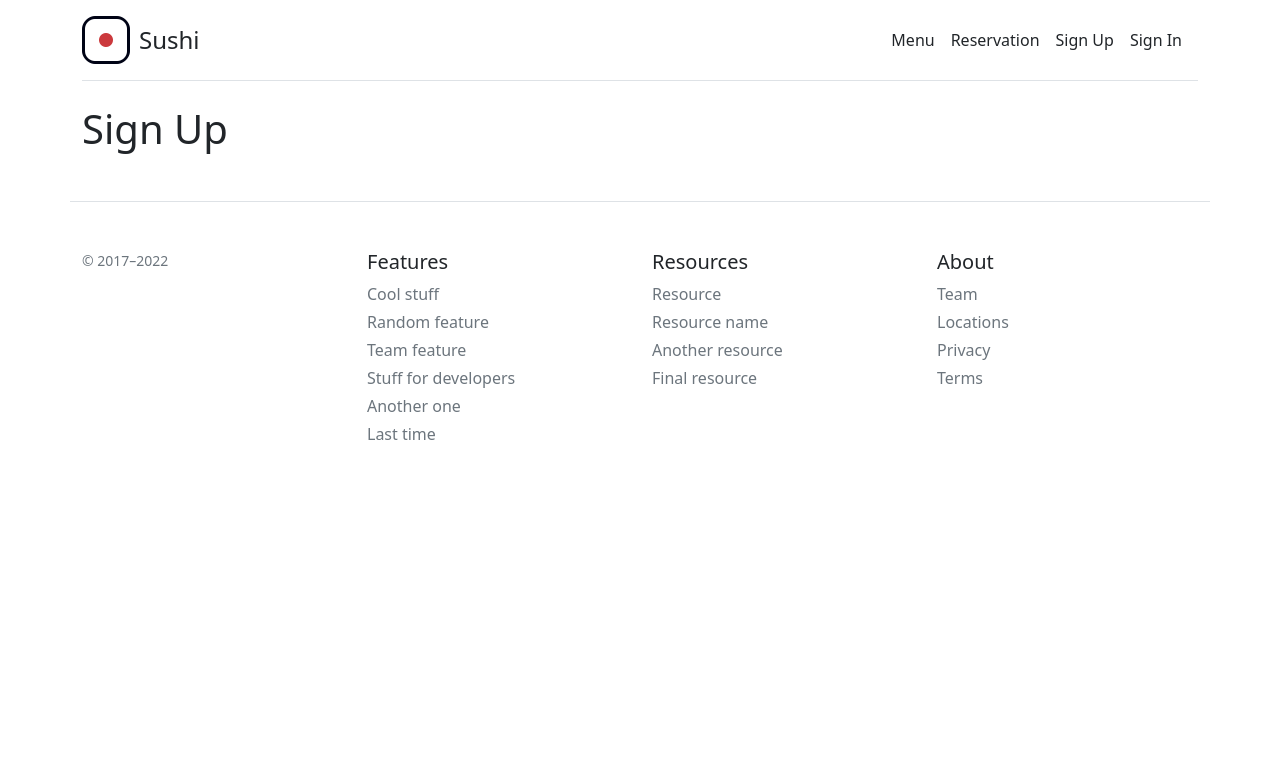
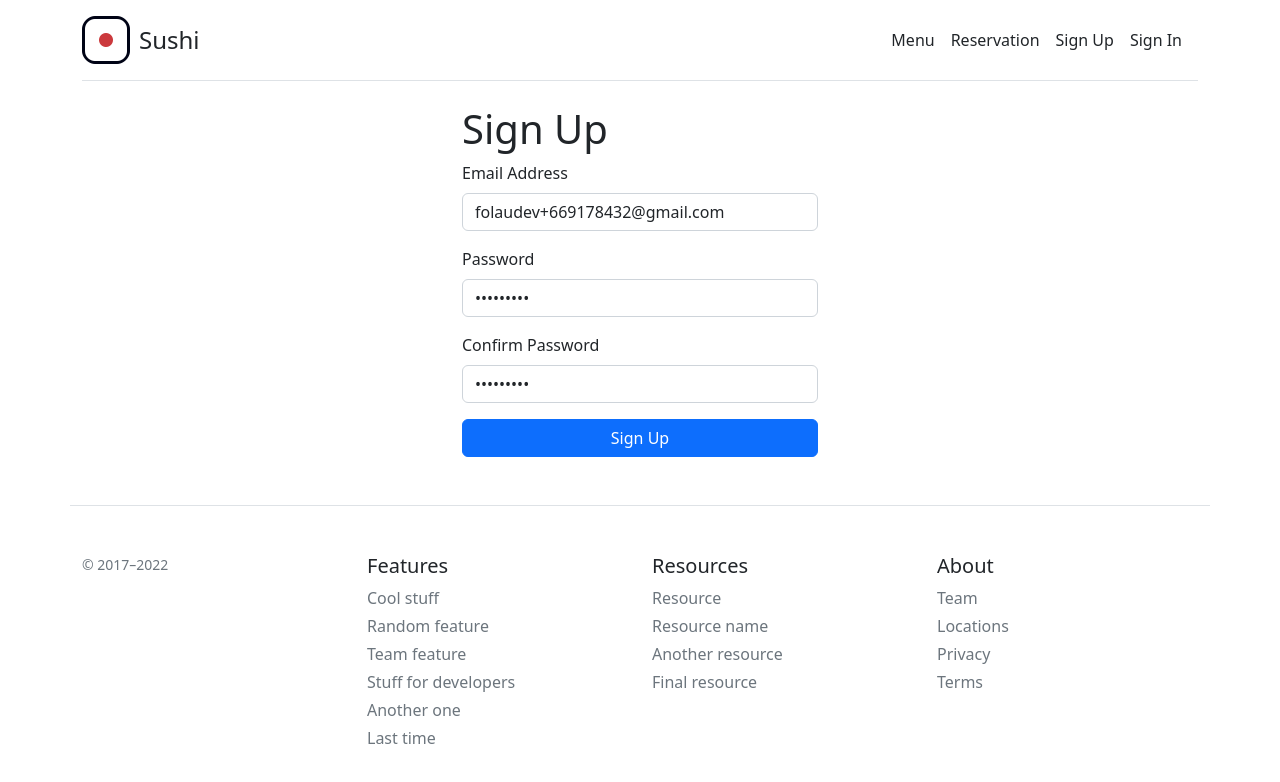
Before and after one commit to folaulau/sushi-restaurant-web, a React (Create React App) app: page /signup in a window 1280 px wide. Shown: the top 782 px of the page. Built offline with nearby package versions, Linux system fonts and the light colour scheme; no server answers.

Commit message:
fixed sign in and sign up

```diff
--- a/package.json
+++ b/package.json
@@ -13,8 +13,10 @@
     "@types/node": "^16.11.43",
     "@types/react": "^18.0.15",
     "@types/react-dom": "^18.0.6",
+    "axios": "^0.27.2",
     "bootstrap": "^5.2.0",
     "env-cmd": "^10.1.0",
+    "firebase": "^9.9.3",
     "react": "^18.2.0",
     "react-bootstrap": "^2.4.0",
     "react-dom": "^18.2.0",
--- /dev/null
+++ b/src/api/FirebaseApi.js
@@ -0,0 +1,26 @@
+import { initializeApp } from "firebase/app";
+import { getAuth, createUserWithEmailAndPassword, signInWithEmailAndPassword } from "firebase/auth";
+
+const firebaseConfig = {
+  apiKey: "AIzaSyA8OjKk7Xv0wLluvv1AOl3h90uqxcvJJns",
+  authDomain: "sushi-restaurant-1061d.firebaseapp.com",
+  projectId: "sushi-restaurant-1061d",
+  storageBucket: "sushi-restaurant-1061d.appspot.com",
+  messagingSenderId: "349224274664",
+  appId: "1:349224274664:web:4598eb3269609b6a20575d"
+};
+
+const app = initializeApp(firebaseConfig);
+const auth = getAuth(app);
+
+const FirebaseApi = {
+
+    signUpWithEmail: (email,password) => {
+        return createUserWithEmailAndPassword(auth, email, password)
+    },
+    signInWithEmail: (email,password) => {
+        return signInWithEmailAndPassword(auth, email, password)
+    }
+}
+
+export default FirebaseApi;
--- /dev/null
+++ b/src/api/UserApi.js
@@ -0,0 +1,23 @@
+import axios from 'axios';
+
+var instance = axios.create({
+    baseURL: process.env.REACT_APP_API_URL + "/v1"
+});
+
+var xApiKey = process.env.REACT_APP_X_API_KEY
+
+const UserApi = {
+
+    authenticate: (payload) => {
+
+        const options = {
+            headers: {
+                'Content-Type': 'application/json',
+                'x-api-key': xApiKey
+            }
+        };
+        return instance.post('/users/authenticate', JSON.stringify(payload), options);
+    }
+}
+
+export default UserApi;
--- a/src/pages/signin.tsx
+++ b/src/pages/signin.tsx
@@ -1,12 +1,158 @@
 import Header from "../layout/header";
 import Footer from "../layout/footer";
+import { useState , useEffect} from "react";
+import React from 'react';
+import { useNavigate } from "react-router-dom";
+import FirebaseApi from "../api/FirebaseApi";
+import UserApi from "../api/UserApi";
 
 function SignIn() {
+
+  let navigate = useNavigate();
+
+  const [userInfo, setUserInfo] = useState({
+    email: "folaudev+"+Math.floor(Math.random() * 1000000000)+"@gmail.com",
+    password: "Test1234!"
+  });
+
+  const [errorMsg, setErrorMsg] = useState("");
+
+  useEffect(() => {
+    // signUpWithEmailAndPassword()
+    // eslint-disable-next-line react-hooks/exhaustive-deps
+  }, []);
+
+  const handleInputChange = (e: any) => {
+    setUserInfo({
+      ...userInfo,
+      [e.target.name]: e.target.value,
+    });
+  };
+
+  const signInWithEmailAndPassword = () => {
+      console.log(userInfo)
+
+      if(!validate(userInfo)){
+        return;
+      }
+
+      FirebaseApi.signInWithEmail(userInfo.email, userInfo.password)
+      .then((userCredential) => {
+
+        // console.log("userCredential", userCredential);
+
+        userCredential.user.getIdToken()
+        .then((token)=>{
+          let authentication = {
+            "token": token
+          };
+
+          UserApi.authenticate(authentication).then((response) => {
+            console.log("response: ", response);
+
+            navigate("/sign-up/create-profile");
+          }).catch((error) => {
+            console.error("Error: ", error);
+          });
+        });
+
+      })
+      .catch((error) => {
+        console.error("Error: ", error);
+      });
+  };
+
+  const validate = (userInfo: any) => {
+
+    if(!validateEmail(userInfo.email)){
+      setErrorMsg("Email is invalid")
+      return false;
+    }
+
+    return true;
+  }
+
+  const validateEmail = (email: string) => {
+
+    var validRegex = /^[a-zA-Z0-9.!#$%&'*+/=?^_`{|}~-]+@[a-zA-Z0-9-]+(?:\.[a-zA-Z0-9-]+)*$/;
+
+    if (email.match(validRegex)) {
+      return true;
+    }
+
+    return false;
+  }
+
   return (
     <>
       <Header />
 
-      <h1>SignIn Us</h1>
+      <div className="container">
+        <div className="row">
+          <div className="col-md-4 offset-md-4">
+          <h1>Sign In</h1>
+
+          {errorMsg &&
+            <div className="row">
+              <div className="col-12">
+                <div className="alert alert-danger" role="alert">
+                  {errorMsg}
+                </div>
+              </div>
+            </div>
+          }
+
+          <div className="row">
+            <div className="col-12">
+            <div className="mb-3">
+              <label  className="form-label">Email Address</label>
+              <input
+              id="email"
+              name="email"
+              type="email"
+              autoComplete="email"
+              value={userInfo.email}
+              onChange={handleInputChange}
+              required
+              className="form-control"
+              placeholder="johndoe@gmail.com"/>
+            </div>
+            </div>
+          </div>
+
+          <div className="row">
+            <div className="col-12">
+            <div className="mb-3">
+              <label  className="form-label">Password</label>
+              <input
+              id="password"
+              name="password"
+              type="password"
+              value={userInfo.password}
+              onChange={handleInputChange}
+              required
+              className="form-control"
+              />
+            </div>
+            </div>
+          </div>
+
+          <div className="row">
+            <div className="col-12">
+            <div className="d-grid gap-2">
+              <button onClick={()=>signInWithEmailAndPassword()} type="button" className="btn btn-primary">Sign In</button>
+            </div>
+            </div>
+          </div>
+
+          </div>
+        </div>
+
+
+
+      </div>
+
+
 
       <Footer />
     </>
--- a/src/pages/signup.tsx
+++ b/src/pages/signup.tsx
@@ -1,14 +1,180 @@
+import { useState , useEffect} from "react";
+import React from 'react';
+import { useNavigate } from "react-router-dom";
 import Header from "../layout/header";
 import Footer from "../layout/footer";
+import FirebaseApi from "../api/FirebaseApi";
+import UserApi from "../api/UserApi";
+
 
 function SignUp() {
+
+  let navigate = useNavigate();
+
+  const [userInfo, setUserInfo] = useState({
+    email: "folaudev+"+Math.floor(Math.random() * 1000000000)+"@gmail.com",
+    password: "Test1234!",
+    confirmPassword: "Test1234!"
+  });
+
+  const [errorMsg, setErrorMsg] = useState("");
+
+  useEffect(() => {
+    // signUpWithEmailAndPassword()
+    // eslint-disable-next-line react-hooks/exhaustive-deps
+  }, []);
+
+  const handleInputChange = (e: any) => {
+    setUserInfo({
+      ...userInfo,
+      [e.target.name]: e.target.value,
+    });
+  };
+
+  const signUpWithEmailAndPassword = () => {
+      console.log(userInfo)
+
+      if(!validate(userInfo)){
+        return;
+      }
+
+      FirebaseApi.signUpWithEmail(userInfo.email, userInfo.password)
+      .then((userCredential) => {
+
+        // console.log("userCredential", userCredential);
+
+        userCredential.user.getIdToken()
+        .then((token)=>{
+          let authentication = {
+            "token": token
+          };
+
+          UserApi.authenticate(authentication).then((response) => {
+            console.log("response: ", response);
+
+            navigate("/sign-up/create-profile");
+          }).catch((error) => {
+            console.error("Error: ", error);
+          });
+        });
+
+      })
+      .catch((error) => {
+        console.error("Error: ", error);
+      });
+  };
+
+  const validate = (userInfo: any) => {
+
+    if(!validateEmail(userInfo.email)){
+      setErrorMsg("Email is invalid")
+      return false;
+    }
+
+    if(userInfo.password!==userInfo.confirmPassword){
+      setErrorMsg("Password and Confirm Password are not equal")
+      return false;
+    }
+
+    return true;
+  }
+
+  const validateEmail = (email: string) => {
+
+    var validRegex = /^[a-zA-Z0-9.!#$%&'*+/=?^_`{|}~-]+@[a-zA-Z0-9-]+(?:\.[a-zA-Z0-9-]+)*$/;
+
+    if (email.match(validRegex)) {
+      return true;
+    }
+
+    return false;
+  }
+
   return (
     <>
       <Header />
 
       <div className="container">
-        <h1>Sign Up</h1>
+        <div className="row">
+          <div className="col-md-4 offset-md-4">
+          <h1>Sign Up</h1>
+
+          {errorMsg &&
+            <div className="row">
+              <div className="col-12">
+                <div className="alert alert-danger" role="alert">
+                  {errorMsg}
+                </div>
+              </div>
+            </div>
+          }
+
+          <div className="row">
+            <div className="col-12">
+            <div className="mb-3">
+              <label  className="form-label">Email Address</label>
+              <input
+              id="email"
+              name="email"
+              type="email"
+              autoComplete="email"
+              value={userInfo.email}
+              onChange={handleInputChange}
+              required
+              className="form-control"
+              placeholder="johndoe@gmail.com"/>
+            </div>
+            </div>
+          </div>
+
+          <div className="row">
+            <div className="col-12">
+            <div className="mb-3">
+              <label  className="form-label">Password</label>
+              <input
+              id="password"
+              name="password"
+              type="password"
+              value={userInfo.password}
+              onChange={handleInputChange}
+              required
+              className="form-control"
+              />
+            </div>
+            </div>
+          </div>
+          <div className="row">
+            <div className="col-12">
+            <div className="mb-3">
+              <label  className="form-label">Confirm Password</label>
+              <input
+              id="confirmPassword"
+              name="confirmPassword"
+              type="password"
+              value={userInfo.confirmPassword}
+              onChange={handleInputChange}
+              required
+              className="form-control"/>
+            </div>
+            </div>
+          </div>
+
+          <div className="row">
+            <div className="col-12">
+            <div className="d-grid gap-2">
+              <button onClick={()=>signUpWithEmailAndPassword()} type="button" className="btn btn-primary">Sign Up</button>
+            </div>
+            </div>
+          </div>
+
+          </div>
+        </div>
+
+
+
       </div>
+
+
 
       <Footer />
     </>
```
Also changed, not shown: 1 other file (tests, documents, lock files or other folders).
